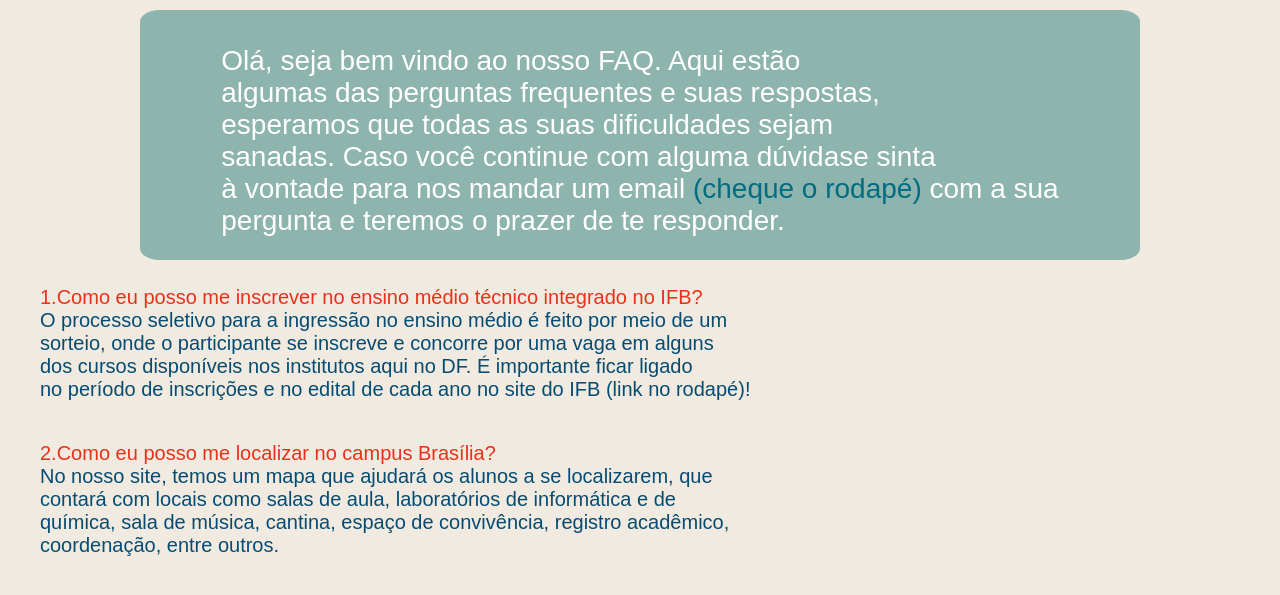
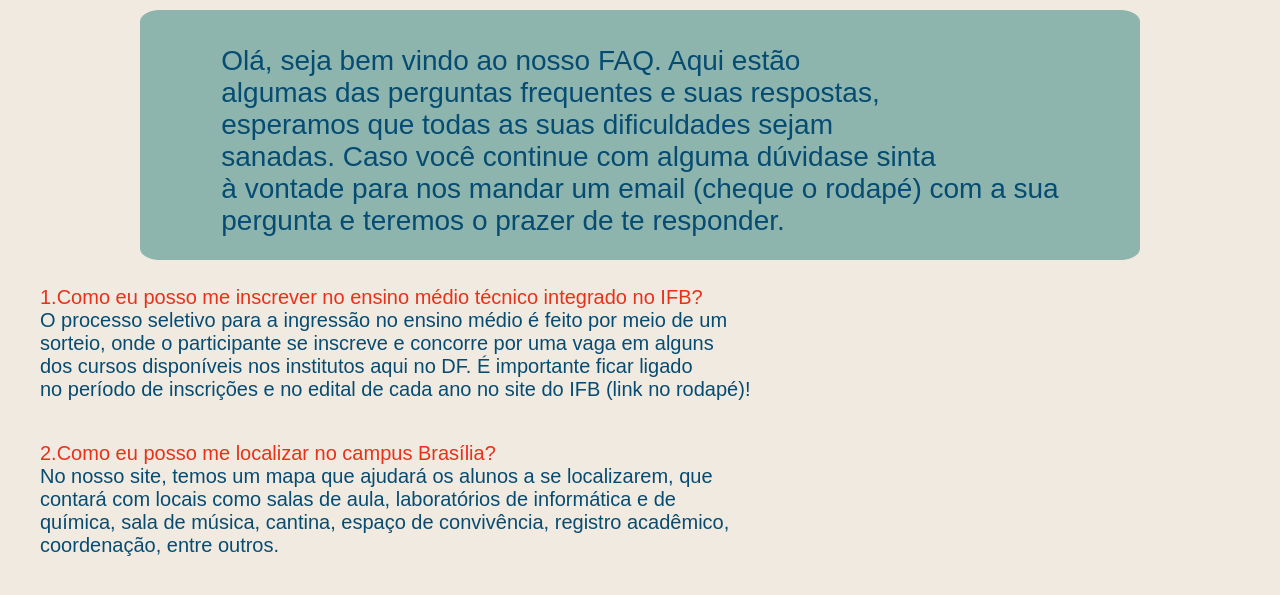
Before and after one commit to ernesto-ifb/attcalouros, a plain HTML site: page faq.html in a window 1280 px wide. Shown: the part 201-796 px from the top of the page. Drawn offline with Linux system fonts and the light colour scheme; a web font is replaced by a local one.

Commit message:
editando cor

```diff
--- a/stylefaq.css
+++ b/stylefaq.css
@@ -47,7 +47,7 @@ header{
 }
 .linha2{
     z-index: 1;
-    color: white;
+    color: #064C72;
     font-size: 28px;
     text-align: left;
     margin-left: auto;
@@ -56,9 +56,9 @@ header{
     position: relative;
     top: 30px;
 }
-.cor2{
+/* .cor2{
     color: #026C80;
-}
+} */
 .fundoazul{
     position: relative;
     width: 1000px;
```
